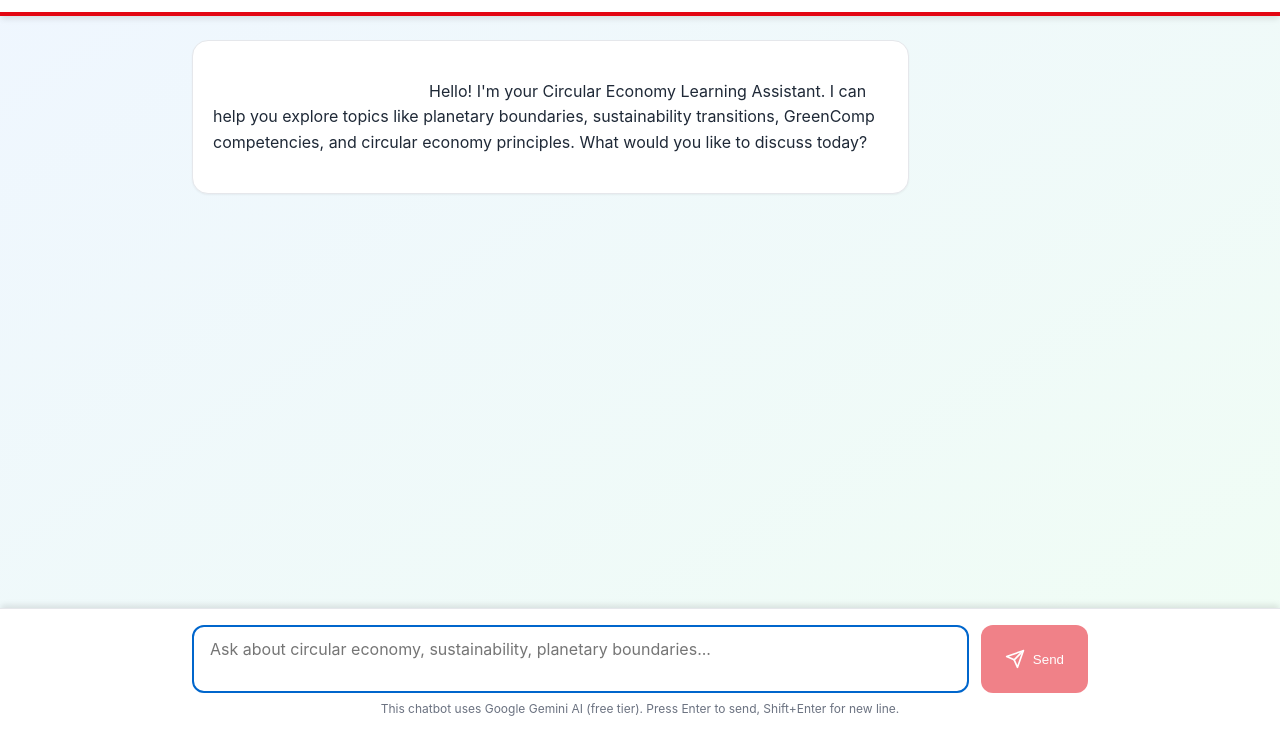
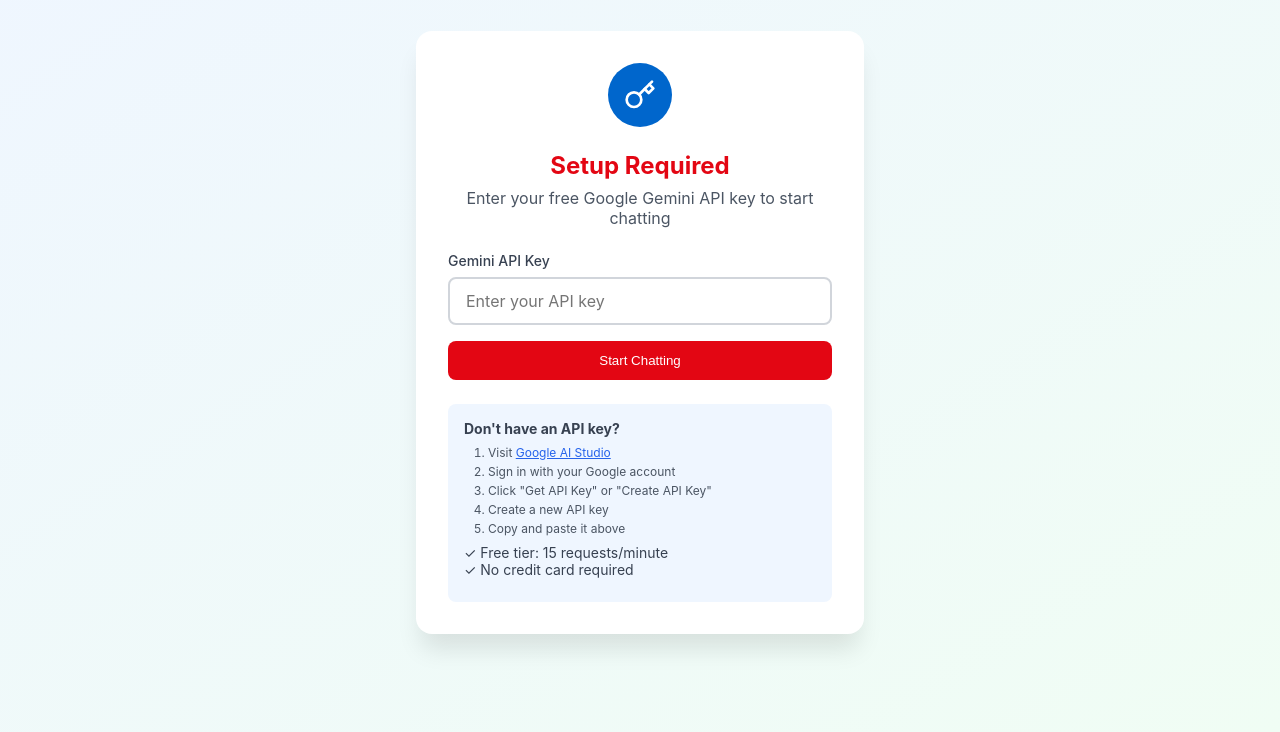
Before and after one commit to FabianB88/circular-economy-chatbot, a plain HTML site: page index.html in a window 1280 px wide. Shown: the part 68-800 px from the top of the page. Drawn offline with Linux system fonts and the light colour scheme.

Commit message:
Security: Remove hardcoded API key, require users to input their own key

```diff
--- a/index.html
+++ b/index.html
@@ -381,8 +381,8 @@
                 }];
                 this.input = '';
                 this.isLoading = false;
-                this.apiKey = 'AIzaSyDOCnFlv115U3ugTJ28807Ka7L8A0eHpTw';
-                this.showApiInput = false;
+                this.apiKey = '';
+                this.showApiInput = true;
 
                 this.systemPrompt = `You are a knowledgeable and friendly teaching assistant for a Circular Economy minor at HAN University of Applied Sciences. You help students understand:
 
```
